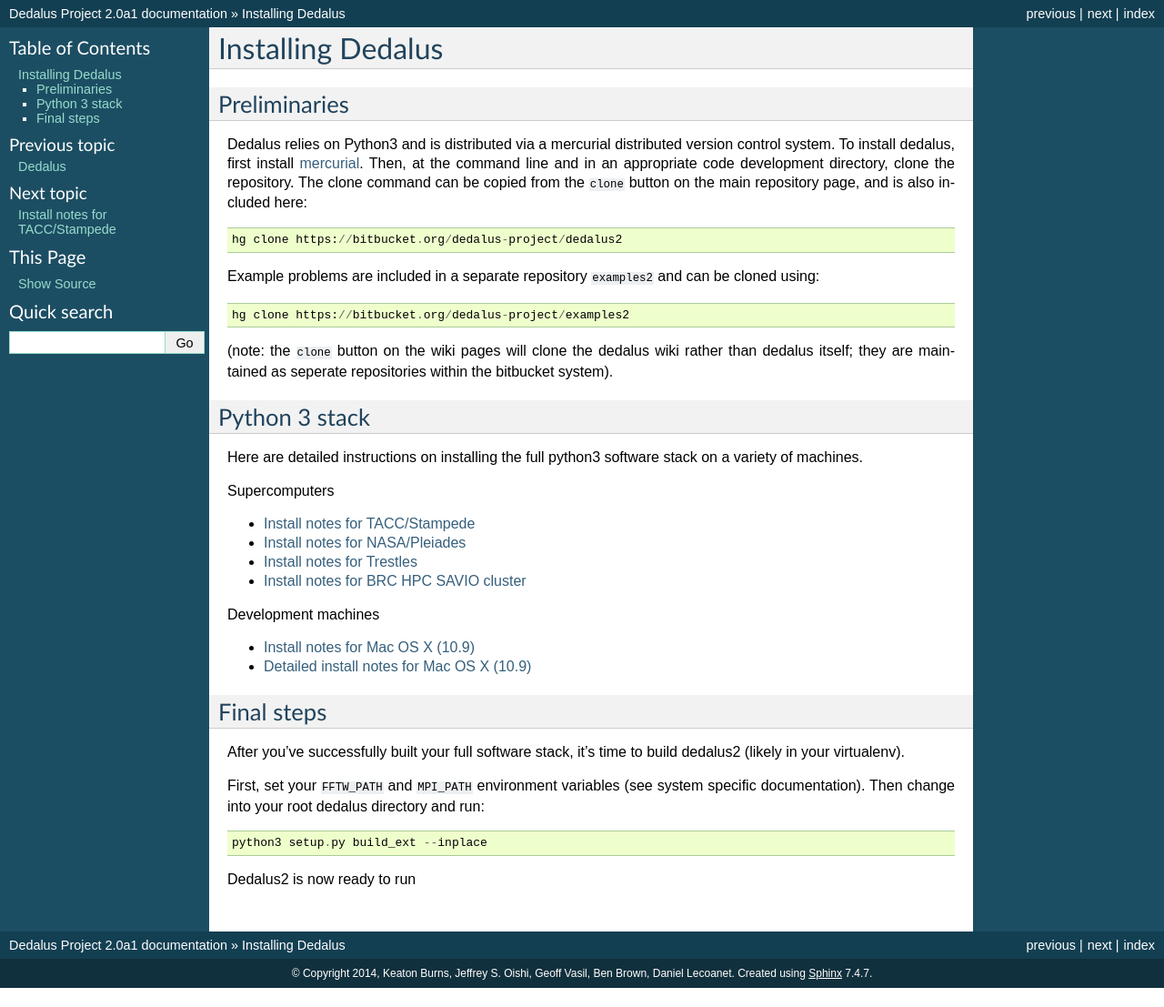
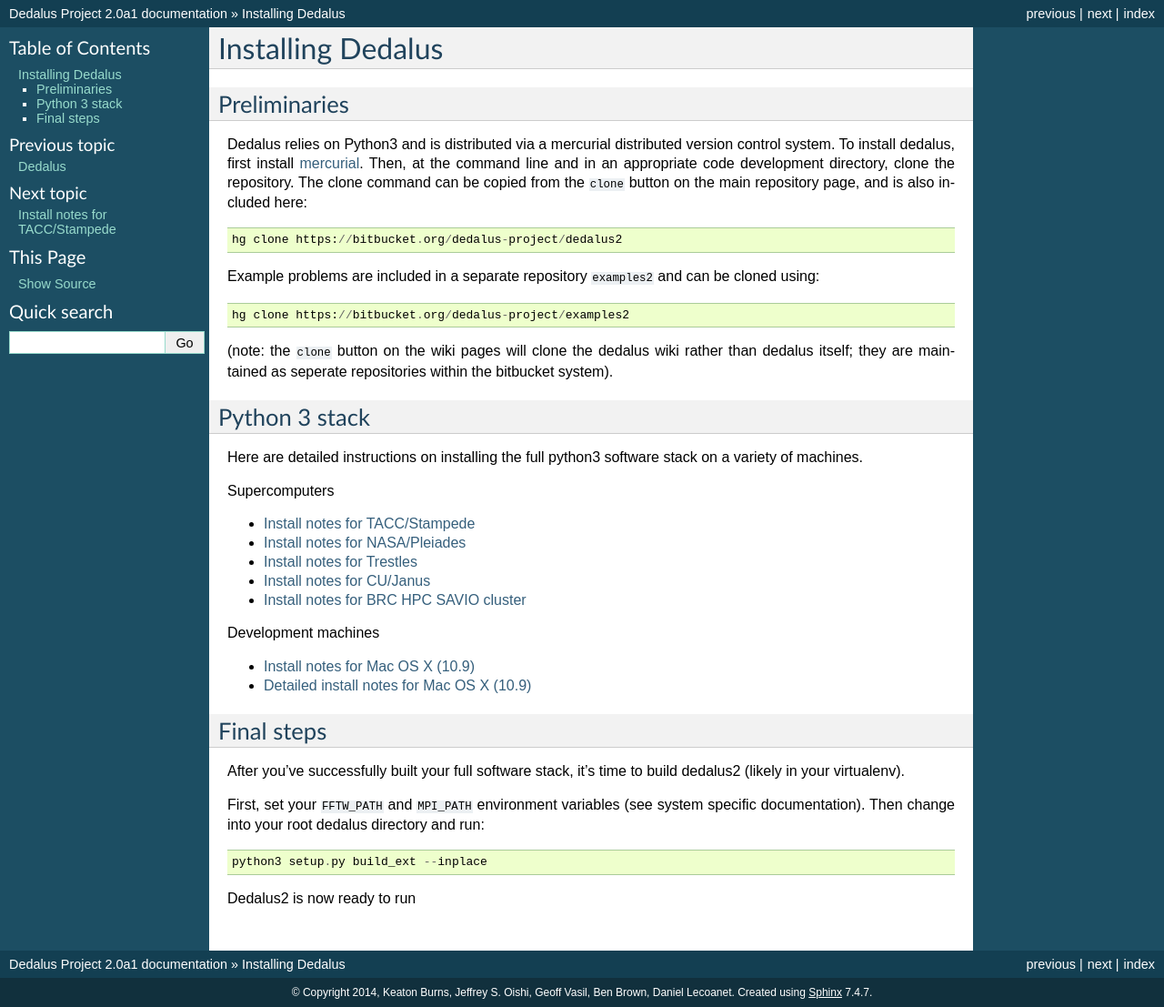
Before and after one commit to enlighter/dedalus, a Sphinx documentation site: the page built from docs/installation.rst, in a window 1280 px wide. Shown: the whole page at 91% size. Built offline with Sphinx 7.4.7, drawn with Linux system fonts in a browser that asks for light colours; formulas are drawn with MathJax 3; pages that are not in the unit, such as notebooks, are missing from menus; before the commit the page ends 1086 px from its top, so only the background shows below that.

Commit message:
Adding Janus to the install page.

```diff
--- a/docs/installation.rst
+++ b/docs/installation.rst
@@ -39,6 +39,7 @@
    machines/stampede/stampede
    machines/nasa_pleiades/pleiades
    machines/trestles/trestles
+   machines/janus/janus
    machines/savio/savio
 
 Development machines
```
